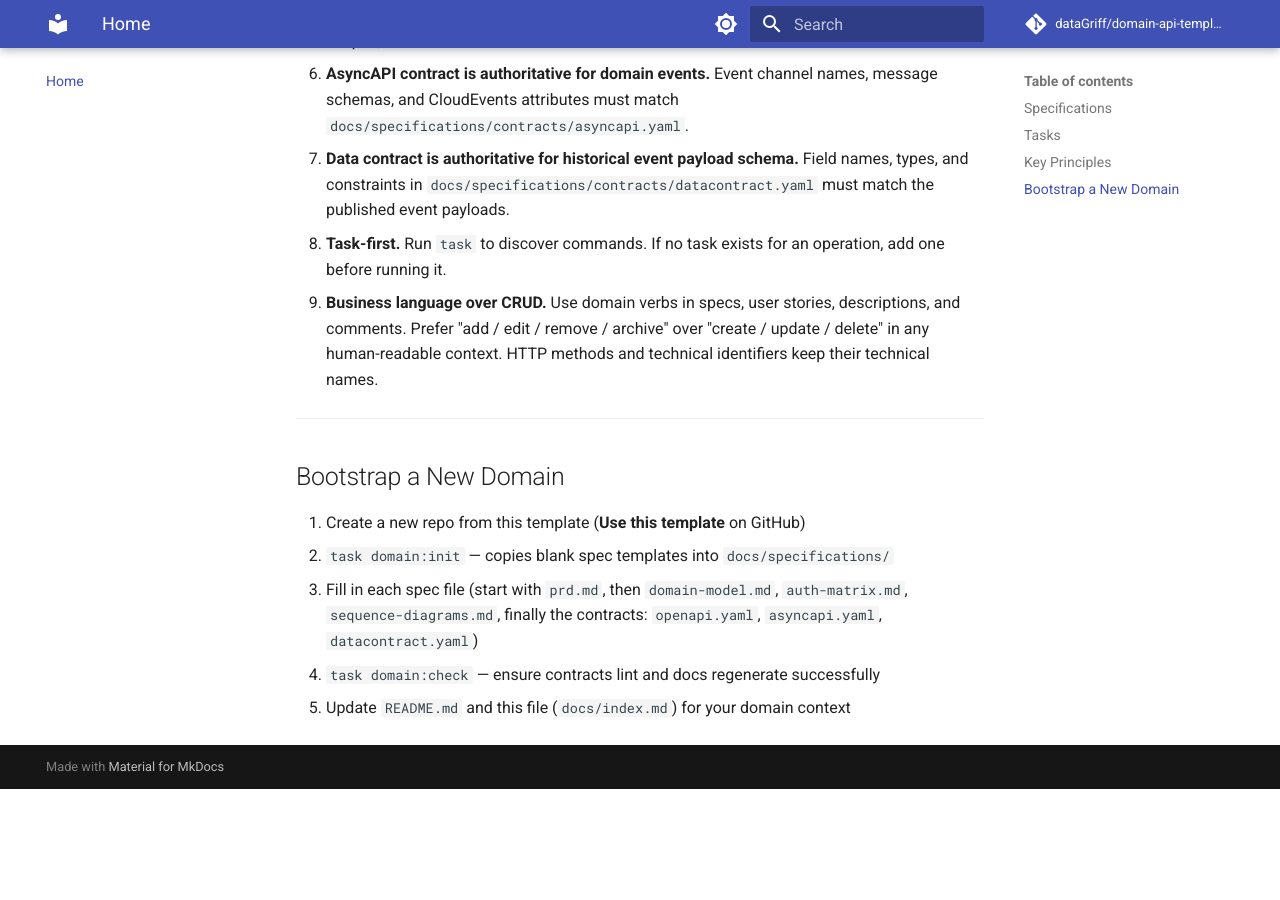
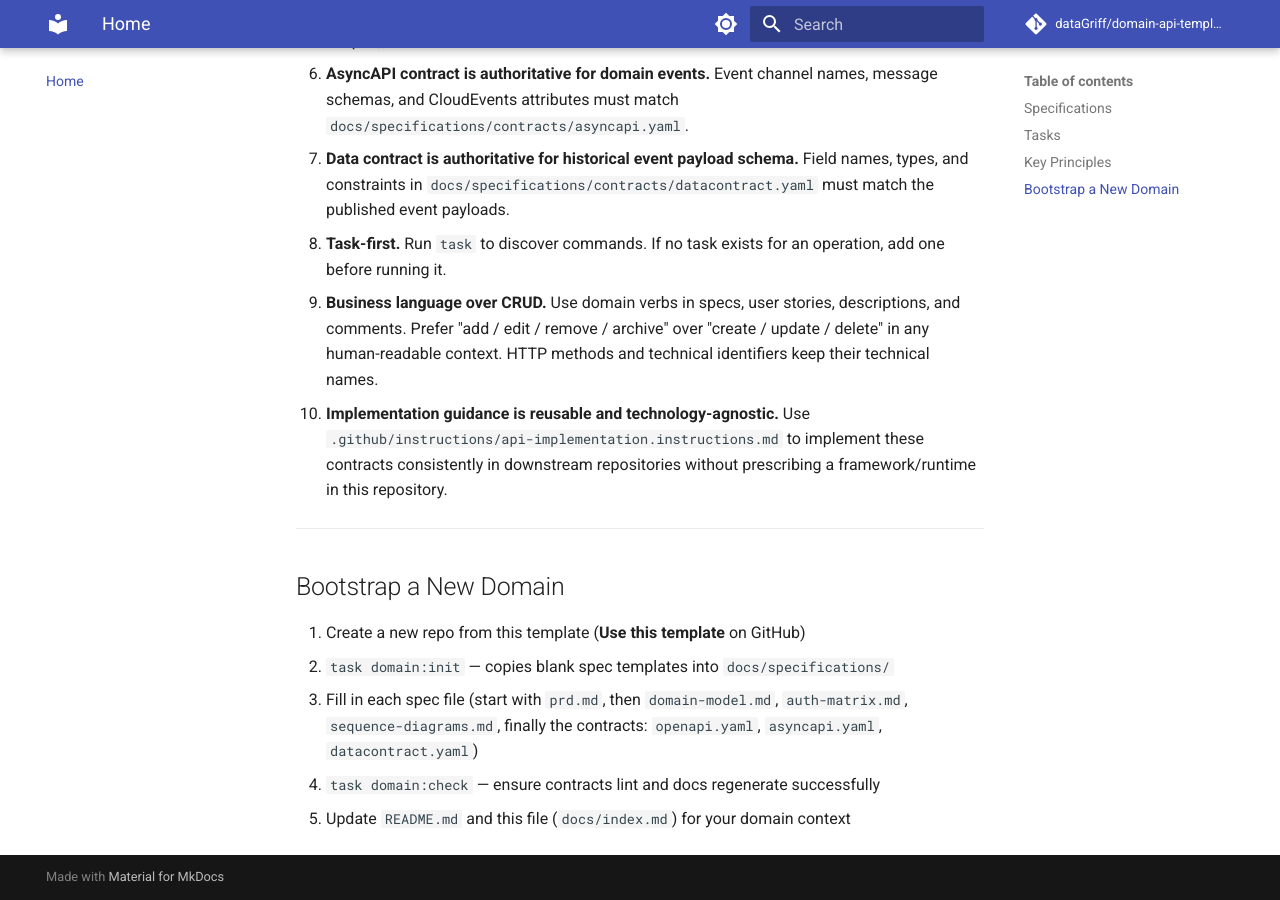
Before and after one commit to dataGriff/domain-api-template, an MkDocs documentation site: the page built from docs/index.md, in a window 1280 px wide and 900 px high, scrolled down 1610 px. Built offline with MkDocs 1.6.1 and Material for MkDocs 9.7.7, drawn with Linux system fonts in a browser that asks for light colours; comment, search, counter and statistics services are not loaded; before the commit the page ends 2399 px from its top, so only the background shows below that.

Commit message:
docs: restore reusable API implementation guidance instructions
Agent-Logs-Url: https://github.com/dataGriff/domain-api-template/sessions/cc3337b8-595e-4060-b8b8-7dcff2fa6f1b

Co-authored-by: dataGriff <16266964+dataGriff@users.noreply.github.com>

```diff
--- a/docs/index.md
+++ b/docs/index.md
@@ -52,6 +52,7 @@ task docs:serve     # serve this documentation site locally
 7. **Data contract is authoritative for historical event payload schema.** Field names, types, and constraints in `docs/specifications/contracts/datacontract.yaml` must match the published event payloads.
 8. **Task-first.** Run `task` to discover commands. If no task exists for an operation, add one before running it.
 9. **Business language over CRUD.** Use domain verbs in specs, user stories, descriptions, and comments. Prefer "add / edit / remove / archive" over "create / update / delete" in any human-readable context. HTTP methods and technical identifiers keep their technical names.
+10. **Implementation guidance is reusable and technology-agnostic.** Use `.github/instructions/api-implementation.instructions.md` to implement these contracts consistently in downstream repositories without prescribing a framework/runtime in this repository.
 
 ---
 
```
Also changed, not shown: AGENTS.md (+1 -0 lines), CLAUDE.md (+1 -0 lines), README.md (+2 -0 lines), .github/instructions/api-implementation.instructions.md (added), .github/instructions/domain-template.instructions.md, docs/assets/pr-screenshots/implementation-guidance-docs-home.png (added).
